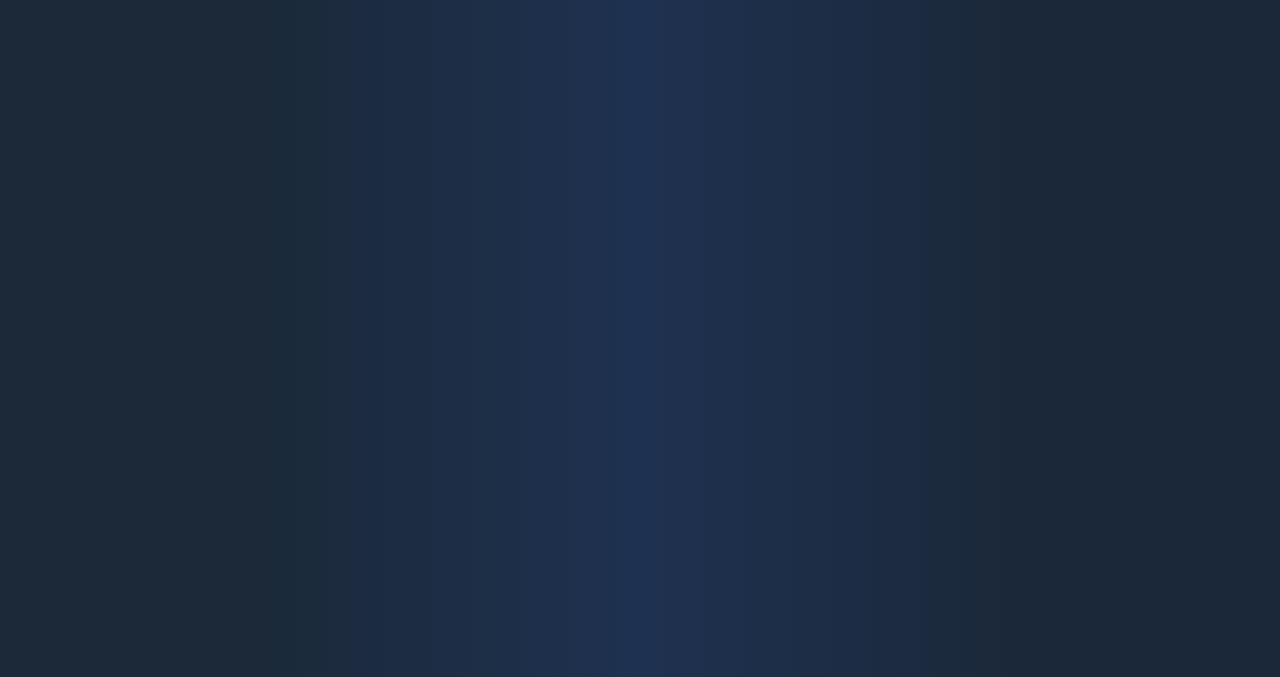
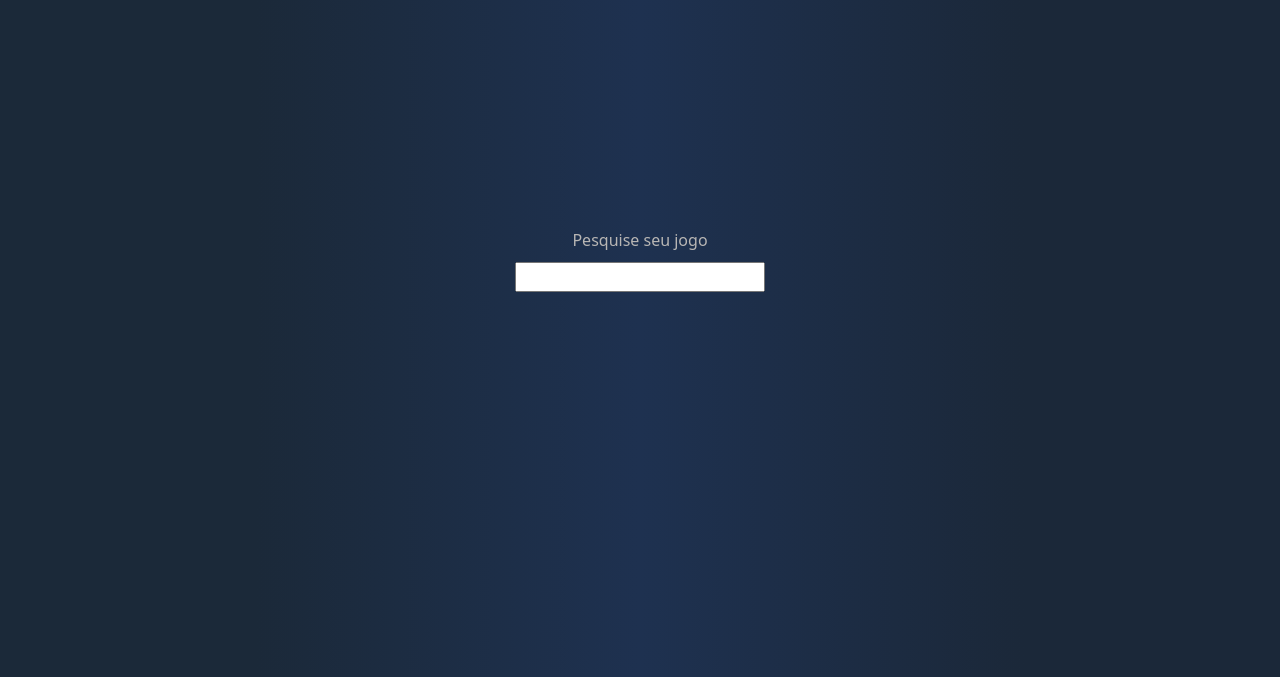
Before and after one commit to BrunoBlanquez/ProjM3-Resilia, a website: page index.html in a window 1280 px wide. Shown: the part 123-800 px from the top of the page. Drawn offline with nearby package versions, Linux system fonts and the light colour scheme.

Commit message:
adicionando input

```diff
--- a/index.html
+++ b/index.html
@@ -33,7 +33,12 @@
     </div>
   </nav>
   <main>
-    <div class="div-teste"></div>
+    <div>
+      <div class="div-teste">
+        <label for="inputPesquisa" class="labelPesquisa">Pesquise seu jogo</label>
+        <input type="text" class="inputPesquisa" id="inputPesquisa">
+      </div>
+    </div>
   </main>
 </body>
 
--- a/style.css
+++ b/style.css
@@ -35,4 +35,18 @@ text-align: center;
   background: linear-gradient(90deg, rgba(27,41,57,1) 20%, rgba(30,49,80,1) 50%, rgba(27,40,57,1) 80%);
   height: 1500px;
   width: 100%;
+  display: flex;
+  flex-direction: column;
+  align-items: center;
 }
+
+.labelPesquisa {
+  color: #b8b6b4;
+  margin-bottom: 10px;
+  margin-top: 250px;
+}
+
+.inputPesquisa {
+  width: 250px;
+  height: 30px;
+}
```
